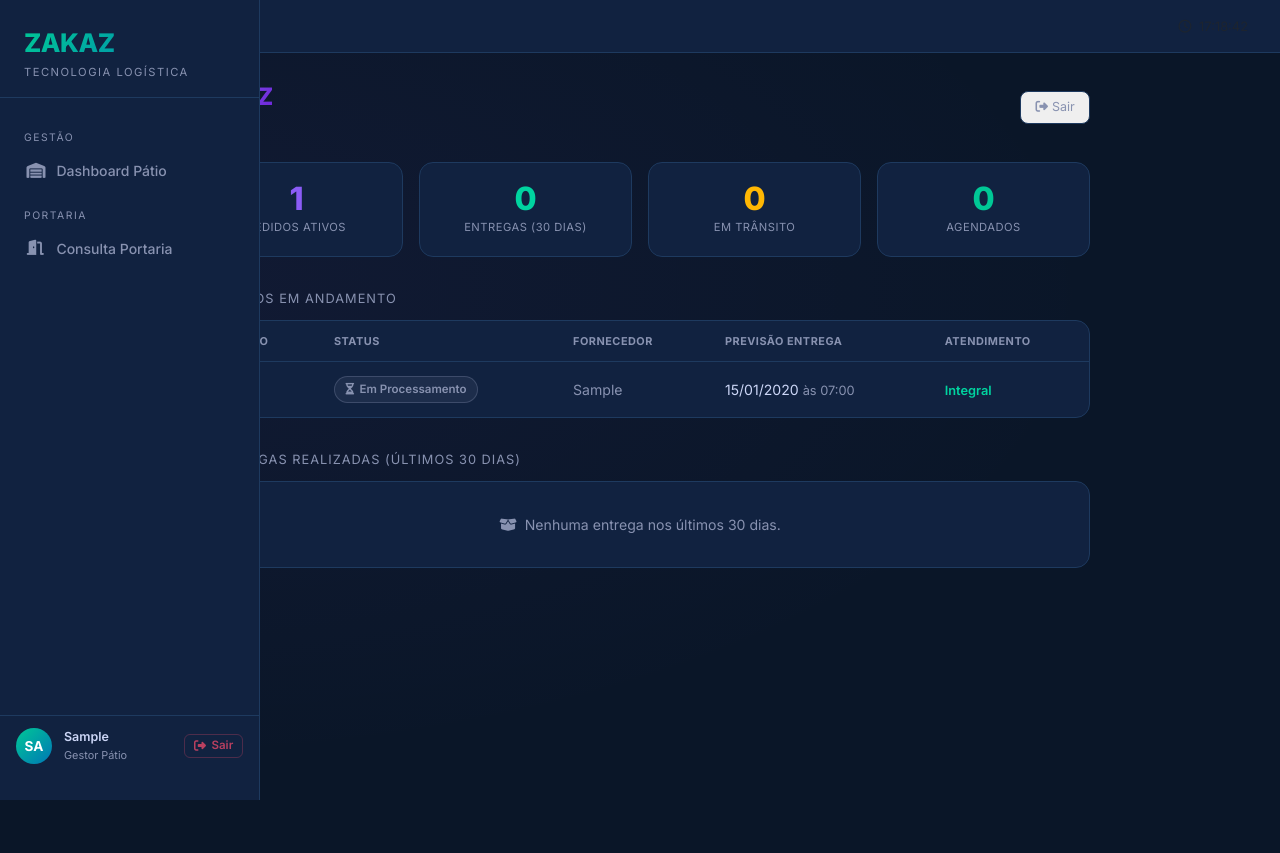
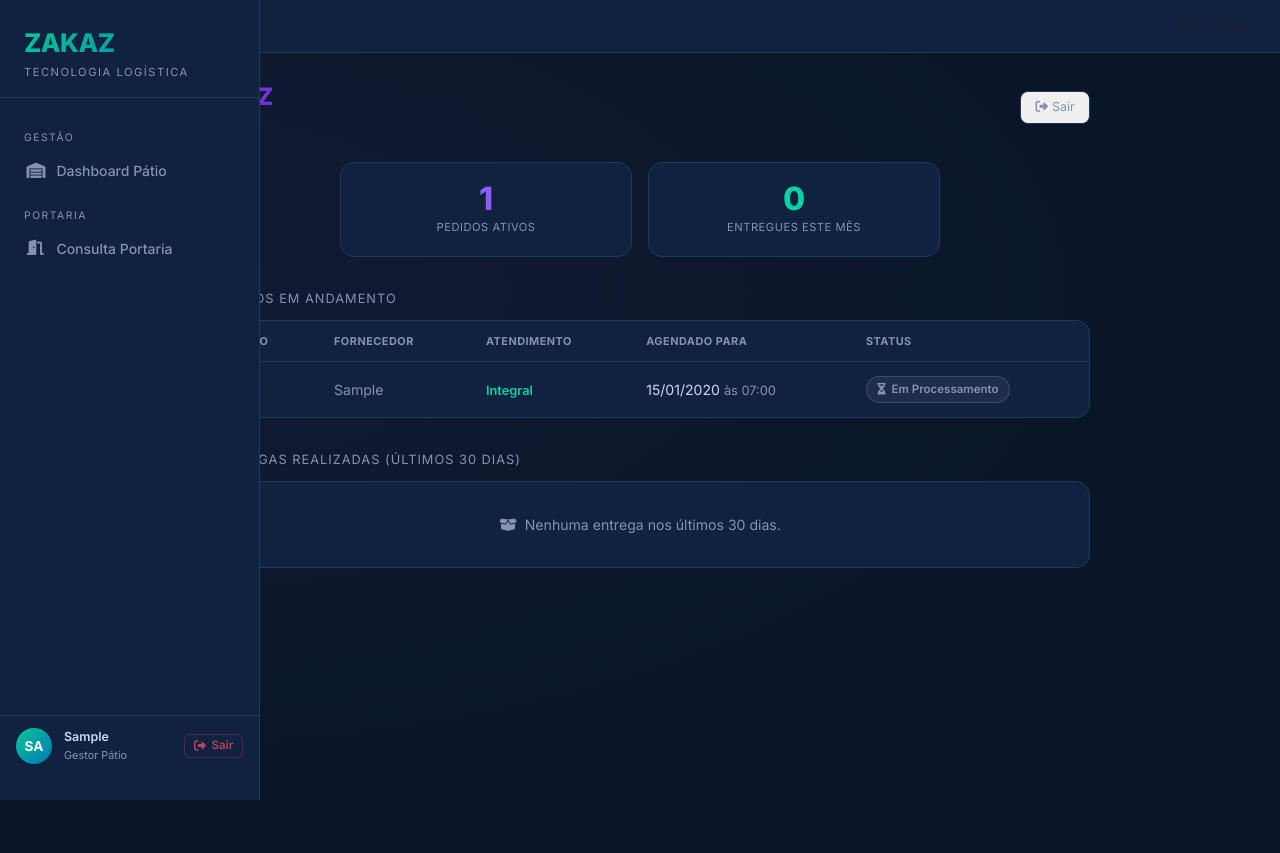
Before and after one commit to albertorosa10-spec/ordo-logistica, a Django app: page /cliente/dashboard/ in a window 1280 px wide. Run offline with Django 5.2, Linux system fonts and the light colour scheme; a user stored in the database is signed in; tables that the repository leaves empty hold one stand-in row (values such as "Sample post").

Commit message:
refactor: simplifica Portal do Cliente removendo prazo de trânsito
- Remove campo Cliente.dias_transito (migration 0011)
- View cliente_dashboard: remove cálculo de prazo_loja e KPIs em_transito/agendados
- Dashboard: 2 KPIs (Pedidos Ativos, Entregues este Mês)
- Tabela "Em Andamento": Nº Pedido | Fornecedor | Atendimento | Agendado para | Status
- Tabela "Entregues": Nº Pedido | Fornecedor | Atendimento | Entregue em
- Admin Cliente: remove dias_transito do list_display

https://claude.ai/code/session_01NMw1vUCnpPbiaTSjHyaQUV

```diff
--- a/core/admin.py
+++ b/core/admin.py
@@ -157,7 +157,7 @@ class LogAgendamentoAdmin(admin.ModelAdmin):
 
 @admin.register(Cliente)
 class ClienteAdmin(admin.ModelAdmin):
-    list_display  = ['razao_social', 'cnpj', 'dias_transito', 'ativo', 'criado_em']
+    list_display  = ['razao_social', 'cnpj', 'ativo', 'criado_em']
     list_filter   = ['ativo']
     search_fields = ['razao_social', 'cnpj']
 
--- a/core/models.py
+++ b/core/models.py
@@ -298,7 +298,6 @@ class Cliente(models.Model):
     razao_social  = models.CharField('Razão Social', max_length=200)
     cnpj          = models.CharField('CNPJ', max_length=14, blank=True)
     email_contato = models.EmailField('E-mail de Contato', blank=True)
-    dias_transito = models.IntegerField('Dias de trânsito até loja', default=2)
     ativo         = models.BooleanField('Ativo', default=True)
     criado_em     = models.DateTimeField(auto_now_add=True)
 
--- a/core/templates/cliente/dashboard.html
+++ b/core/templates/cliente/dashboard.html
@@ -36,10 +36,9 @@
 
 /* KPIs */
 .cli-kpis {
-    display: grid; grid-template-columns: repeat(4, 1fr);
-    gap: 1rem; width: 100%; max-width: 900px; margin-bottom: 2rem;
+    display: grid; grid-template-columns: repeat(2, 1fr);
+    gap: 1rem; width: 100%; max-width: 600px; margin-bottom: 2rem;
 }
-@media (max-width: 700px) { .cli-kpis { grid-template-columns: repeat(2, 1fr); } }
 @media (max-width: 400px) { .cli-kpis { grid-template-columns: 1fr; } }
 
 .kpi-card {
@@ -105,10 +104,6 @@
     color: var(--ordo-text-dim); font-size: .88rem;
 }
 
-/* Prazo */
-.prazo-ok       { color: var(--ordo-green); font-weight: 600; }
-.prazo-atrasado { color: var(--ordo-yellow); font-weight: 600; }
-
 @media (max-width: 600px) {
     .cli-table th:nth-child(3),
     .cli-table td:nth-child(3) { display: none; }
@@ -140,15 +135,7 @@
         </div>
         <div class="kpi-card">
             <div class="kpi-val kpi-green">{{ entregues_mes }}</div>
-            <div class="kpi-label">Entregas (30 dias)</div>
-        </div>
-        <div class="kpi-card">
-            <div class="kpi-val kpi-yellow">{{ em_transito }}</div>
-            <div class="kpi-label">Em Trânsito</div>
-        </div>
-        <div class="kpi-card">
-            <div class="kpi-val kpi-blue">{{ agendados }}</div>
-            <div class="kpi-label">Agendados</div>
+            <div class="kpi-label">Entregues este Mês</div>
         </div>
     </div>
 
@@ -164,10 +151,10 @@
                 <thead>
                     <tr>
                         <th>Nº Pedido</th>
+                        <th>Fornecedor</th>
+                        <th>Atendimento</th>
+                        <th>Agendado para</th>
                         <th>Status</th>
-                        <th>Fornecedor</th>
-                        <th>Previsão Entrega</th>
-                        <th>Atendimento</th>
                     </tr>
                 </thead>
                 <tbody>
--- a/core/views.py
+++ b/core/views.py
@@ -965,25 +965,14 @@ def cliente_dashboard(request):
     for p in pedidos_qs:
         ag = p.agendamento
         if ag and ag.status == 'FINALIZADO':
-            prazo_loja = None
-            if ag.horario_finalizacao:
-                prazo_loja = ag.horario_finalizacao + timedelta(days=cliente.dias_transito)
-            entregues.append({'pedido': p, 'ag': ag, 'prazo_loja': prazo_loja})
+            entregues.append({'pedido': p, 'ag': ag})
         else:
             pendentes.append({'pedido': p, 'ag': ag})
 
-    total_ativos    = len(pendentes)
-    entregues_mes   = sum(
+    total_ativos  = len(pendentes)
+    entregues_mes = sum(
         1 for e in entregues
-        if e['ag'] and e['ag'].horario_finalizacao and e['ag'].horario_finalizacao >= trinta_dias_atras
-    )
-    em_transito     = sum(
-        1 for e in entregues
-        if e['prazo_loja'] and e['prazo_loja'].date() >= agora.date()
-    )
-    agendados       = sum(
-        1 for p in pendentes
-        if p['ag'] and p['ag'].status == 'CONFIRMADO'
+        if e['ag'].horario_finalizacao and e['ag'].horario_finalizacao >= trinta_dias_atras
     )
 
     return render(request, 'cliente/dashboard.html', {
@@ -992,9 +981,6 @@ def cliente_dashboard(request):
         'entregues':     entregues[:30],
         'total_ativos':  total_ativos,
         'entregues_mes': entregues_mes,
-        'em_transito':   em_transito,
-        'agendados':     agendados,
-        'agora':         agora,
     })
 
 
```
Also changed, not shown: other parts of core/templates/cliente/dashboard.html (+26 -36 lines), core/migrations/0011_remove_cliente_dias_transito.py (added).
